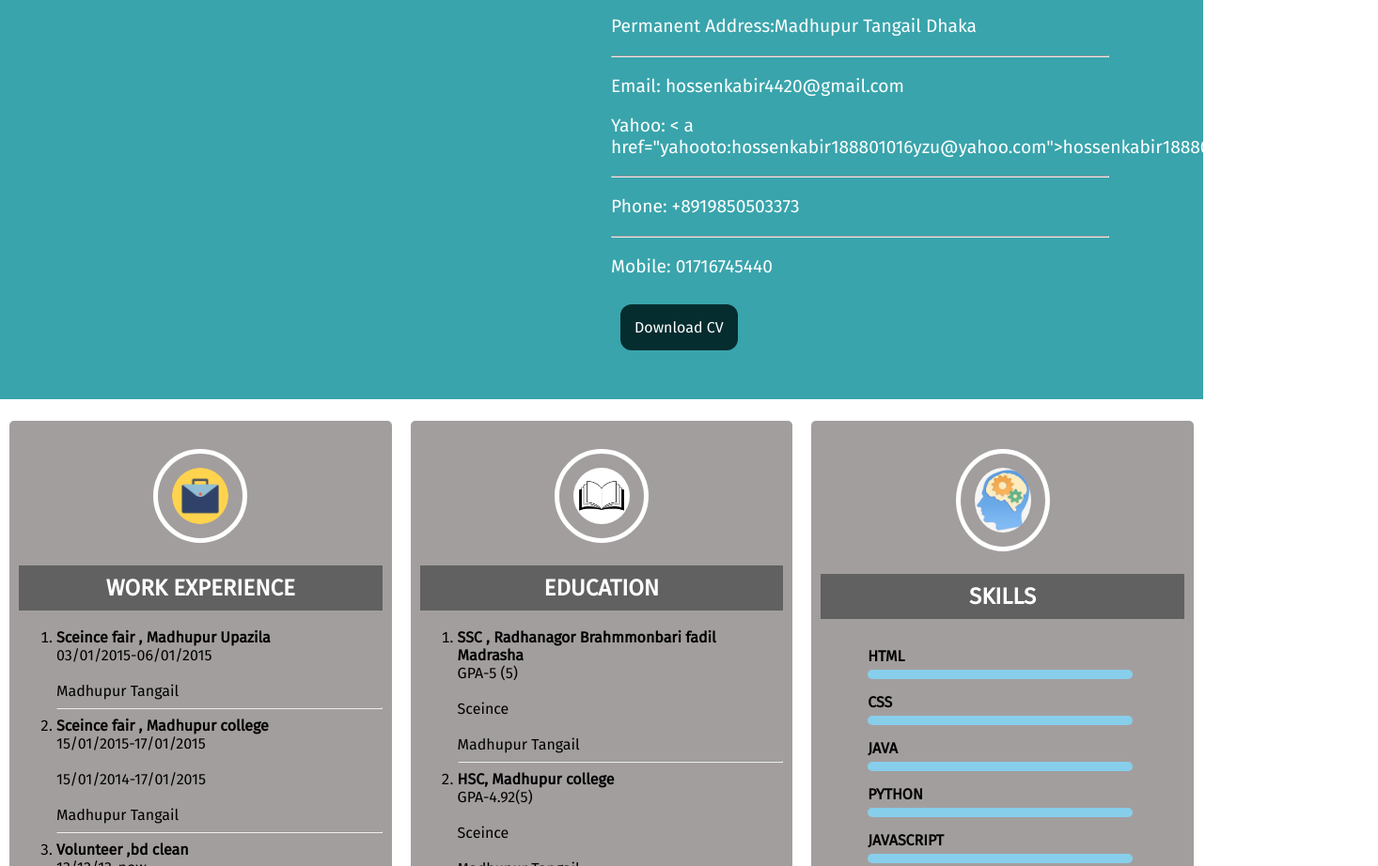
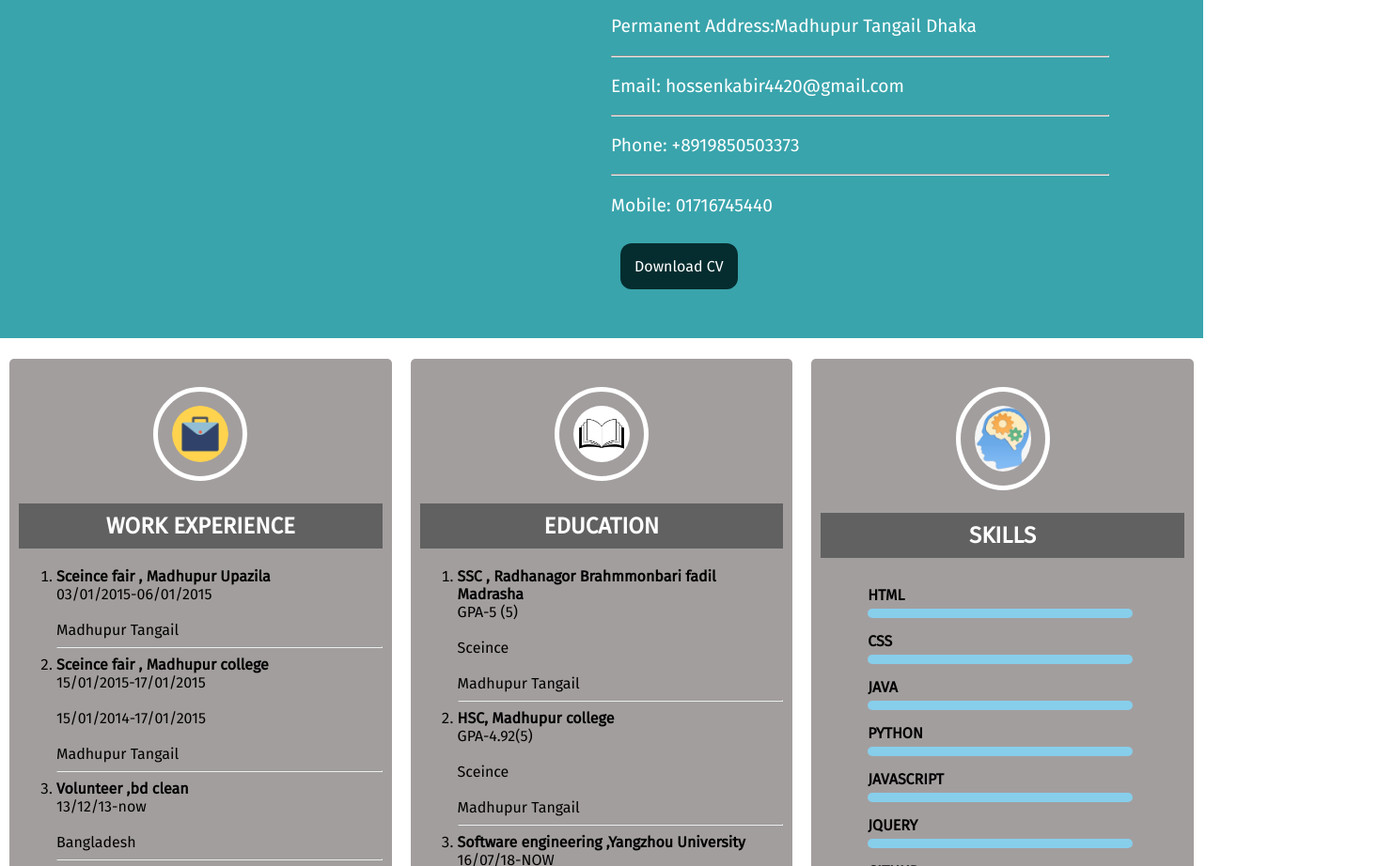
Before and after one commit to talukderakash/personalwebsite, a plain HTML site: page index.html in a window 1280 px wide. Shown: the part 1260-2182 px from the top of the page at 94% size, 1466 px wide, since content can reach past the window. Drawn offline with Linux system fonts and the light colour scheme.

Commit message:
Update index.html

```diff
--- a/index.html
+++ b/index.html
@@ -76,7 +76,6 @@
              <p>Permanent Address:Madhupur Tangail Dhaka</p>
              <hr class="aboutme-hr">
              <p>Email: <a href="mailto:hossenkabir4420@gmail.com">hossenkabir4420@gmail.com</a> </p>
-             <p>Yahoo: < a href="yahooto:hossenkabir188801016yzu@yahoo.com">hossenkabir188801016yzu@yahoo.com</ a> </p>
              <hr class="aboutme-hr">
              <p>Phone: <a href="tel:+8919850503373">+8919850503373</a> </p>
              <hr class="aboutme-hr">
```
